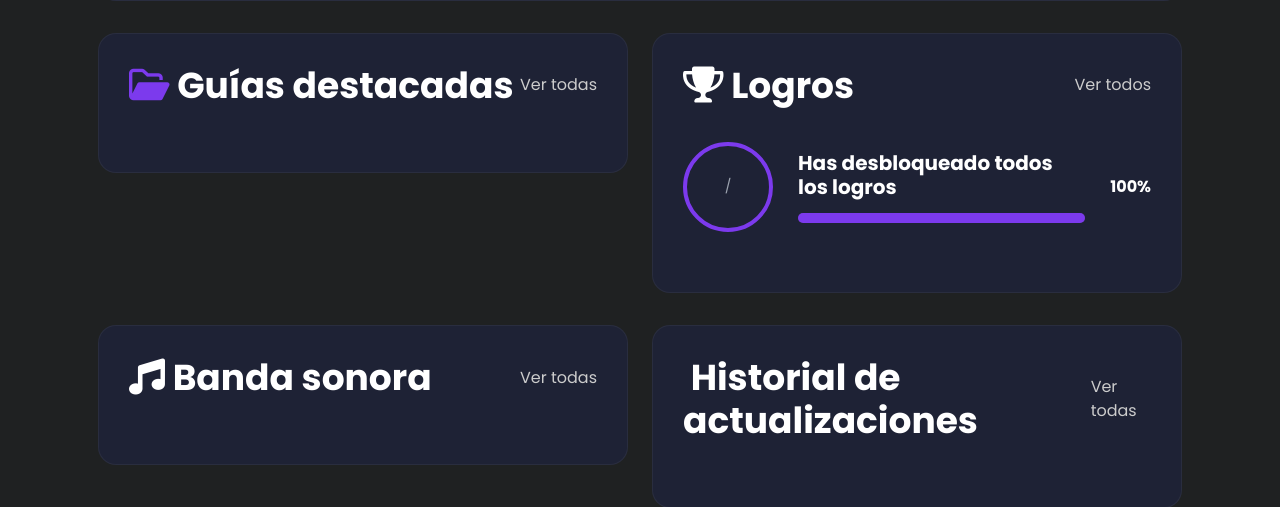
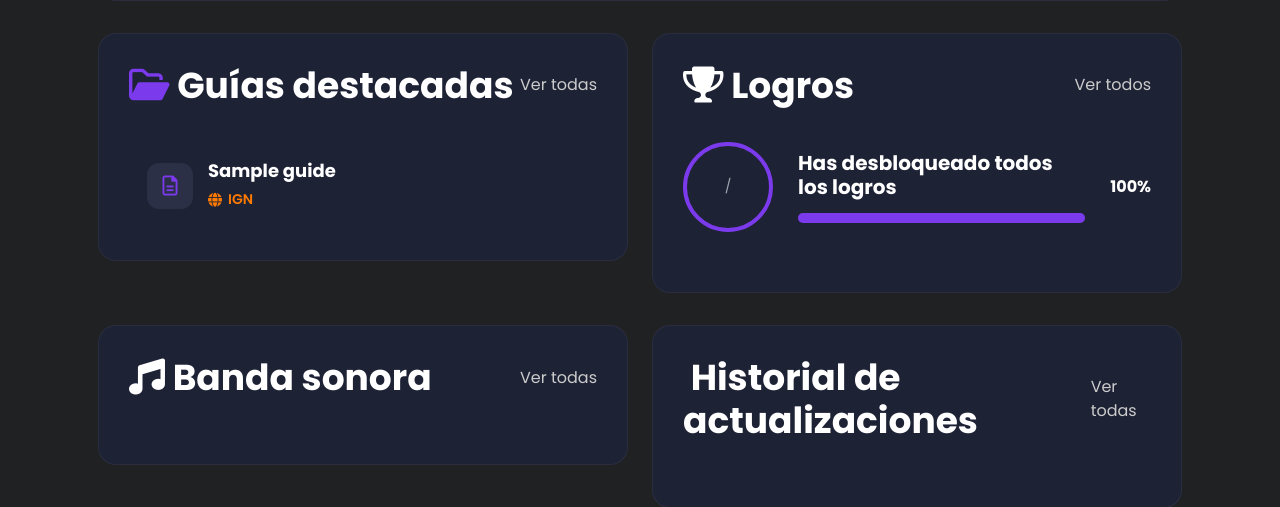
Before and after one commit to IvanEmmanuel/gamehub, a Django app: a page that uses templates/components/games_content/content_guides.html in a window 1280 px wide. Shown: the part 1532-2039 px from the top of the page. Run offline with Django 5.2, Linux system fonts and the light colour scheme; tables that the repository leaves empty hold one stand-in row (values such as "Sample post"); grey boxes marked "Sample" are stand-in pictures; parts of the project's set-up code (start-up, migrations or seed data) failed here and were passed over; some libraries are stand-ins or nearby versions.

Commit message:
feat: add guides module with admin and game content integration

```diff
--- a/apps/games/models/__init__.py
+++ b/apps/games/models/__init__.py
@@ -7,3 +7,4 @@ from .userAchievement import UserAchievement
 from .trailer import Trailer
 from .screenshot import Screenshot
 from .dlc import DLC
+from .guide import Guide
--- /dev/null
+++ b/apps/games/models/guide.py
@@ -0,0 +1,62 @@
+from django.db import models
+from .game import Game
+
+class GuideSource(models.TextChoices):
+
+    IGN = "IGN", "IGN"
+
+    FEXTRALIFE = "FEXTRALIFE", "Fextralife"
+
+    STEAM = "STEAM", "Steam Community"
+
+    YOUTUBE = "YOUTUBE", "YouTube"
+
+    OTHER = "OTHER", "Other"
+
+
+class Guide(models.Model):
+
+    game = models.ForeignKey(
+        Game,
+        on_delete=models.CASCADE,
+        related_name="guides"
+    )
+
+    title = models.CharField(max_length=200)
+
+    description = models.TextField(blank=True)
+
+    url = models.URLField()
+
+    source = models.CharField(
+        max_length=30,
+        choices=GuideSource.choices,
+        default=GuideSource.OTHER
+    )
+
+    display_order = models.PositiveIntegerField(default=0)
+
+    created_at = models.DateTimeField(auto_now_add=True)
+
+
+    class Meta:
+        ordering = ["display_order", "id"]
+
+
+    def save(self, *args, **kwargs):
+
+        if not self.pk and self.display_order == 0:
+
+            last_order = (
+                Guide.objects
+                .filter(game=self.game)
+                .aggregate(models.Max("display_order"))
+                .get("display_order__max")
+            )
+
+            self.display_order = (last_order or 0) + 1
+
+        super().save(*args, **kwargs)
+
+        def __str__(self):
+            return f"{self.game.name} - {self.title}"
--- a/static/assets/css/styles_games_content.css
+++ b/static/assets/css/styles_games_content.css
@@ -1688,3 +1688,106 @@ html{
     border-radius:18px;
 
 }
+
+/*=========================================
+            GUIDE SOURCE
+=========================================*/
+
+.guide-item{
+
+    display:flex;
+    align-items:center;
+    gap:15px;
+
+    padding:18px;
+
+    border-radius:12px;
+
+    text-decoration:none;
+
+    color:inherit;
+
+    transition:.3s ease;
+
+}
+
+.guide-item:hover{
+
+    background:#2a2d4a;
+
+}
+
+.guide-content{
+
+    flex:1;
+
+}
+
+.guide-content h5{
+
+    margin-bottom:6px;
+
+}
+
+.guide-source{
+
+    display:inline-flex;
+    align-items:center;
+    gap:6px;
+
+    font-size:.85rem;
+    font-weight:600;
+
+}
+
+/* YouTube */
+
+.guide-source.youtube{
+
+    color:#ff3b30;
+
+}
+
+/* Steam */
+
+.guide-source.steam{
+
+    color:#66c0f4;
+
+}
+
+/* IGN */
+
+.guide-source.ign{
+
+    color:#ff7a00;
+
+}
+
+/* Fextralife */
+
+.guide-source.fextralife{
+
+    color:#9b59b6;
+
+}
+
+/* Other */
+
+.guide-source.other{
+
+    color:#9ca3af;
+
+}
+
+.guide-source i{
+
+    transition:.25s ease;
+
+}
+
+.guide-item:hover .guide-source i{
+
+    transform:scale(1.15);
+
+}
--- a/templates/components/games_content/content_guides.html
+++ b/templates/components/games_content/content_guides.html
@@ -33,9 +33,9 @@
         <!-- Guía -->
 
 
-        {% for guide in content.guides %}
+        {% for guide in game.guides.all %}
 
-            <a href="{{ guide.pdf }}" class="guide-item">
+            <a href="{{ guide.url }}" target="_blank" class="guide-item">
 
                 <div class="guide-icon">
 
@@ -51,9 +51,26 @@
 
                     </h5>
 
-                    <span>
+                    <span class="guide-source {{ guide.source|lower }}">
 
-                        por {{ guide.author }}
+                        {% if guide.source == "YOUTUBE" %}
+                            <i class="fa-brands fa-youtube"></i>
+
+                        {% elif guide.source == "STEAM" %}
+                            <i class="fa-brands fa-steam"></i>
+
+                        {% elif guide.source == "IGN" %}
+                            <i class="fa-solid fa-globe"></i>
+
+                        {% elif guide.source == "FEXTRALIFE" %}
+                            <i class="fa-solid fa-book-open"></i>
+
+                        {% else %}
+                            <i class="fa-solid fa-link"></i>
+
+                        {% endif %}
+
+                        {{ guide.get_source_display }}
 
                     </span>
 
```
Also changed, not shown: apps/games/admin.py (+68 -1 lines), apps/games/migrations/0006_guide.py (added).
